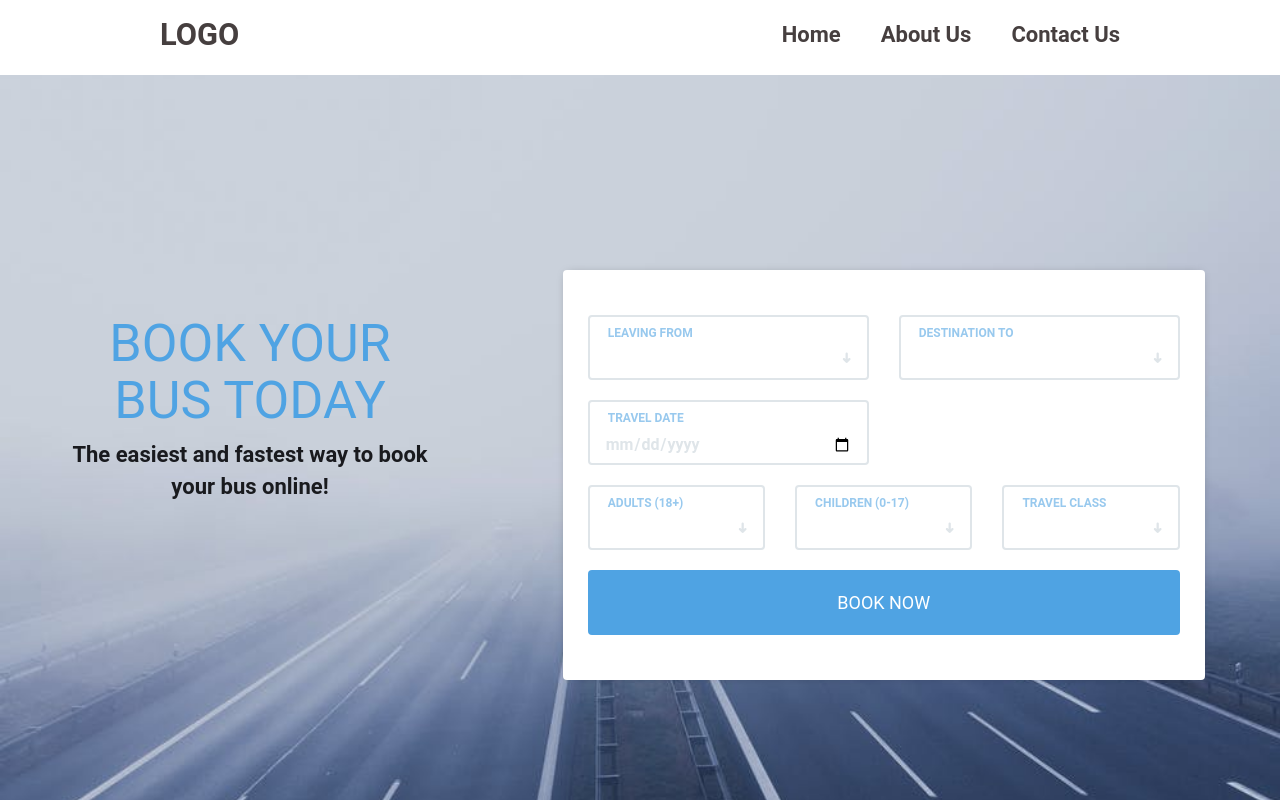
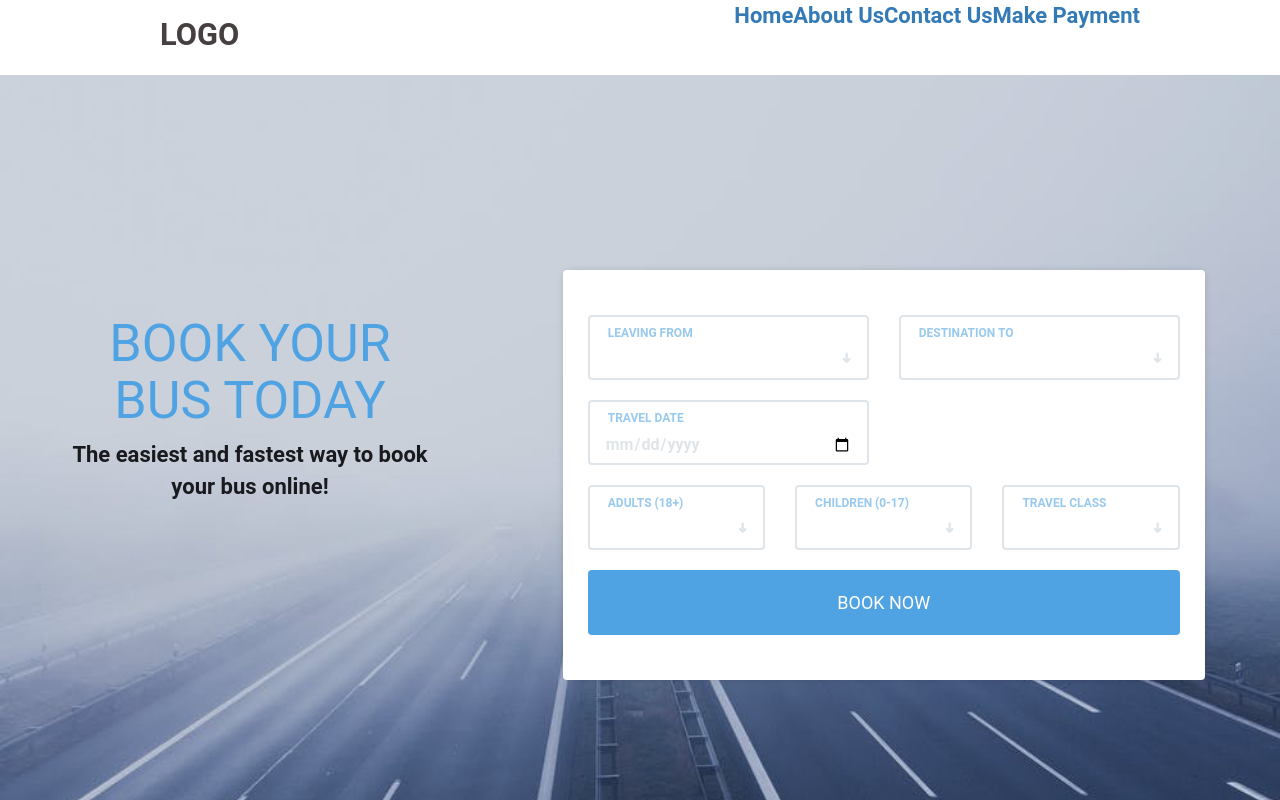
Before and after one commit to LynetteMbula/Bus-booking-web-application, a React (Create React App) app in the folder frontend/: page / in a window 1280 px wide. Shown: the top 800 px of the page. Built offline with nearby package versions, Linux system fonts and the light colour scheme.

Commit message:
routing done in app.js

```diff
--- a/frontend/src/App.js
+++ b/frontend/src/App.js
@@ -1,25 +1,32 @@
-import React from 'react';
-import { BrowserRouter as Route, Switch} from 'react-router-dom';
+import React from "react";
+import { BrowserRouter as Route, Switch } from "react-router-dom";
 //importing a lirary to allow routing . Routing is  is the ability to move between different parts of an application when a user enters a URL or clicks an element ==> npm install react-router-dom to install the library  React-Dom works like a navigation system inside the project to navigate from one page to another.
 //if npm install react-router-dom does not workon vs code try closing vscode and running it in cmd
 
 //import logo from './logo.svg';
-import './App.css';
-import Home from './pages/home';
+import "./App.css";
+import Home from "./pages/Home";
 import Header from "./components/header";
 import Footer from "./components/footer";
+import Payment from "./components/Payment";
 
 function App() {
   return (
     <div className="wrapper">
-    <Header />
-    <article>
-     <Home />
-      <Footer />
-     </article>
-
+      {/* the components for the routes should be enclosed in <section> tag */}
+      <Header />
+      <Switch>
+        <Route exact path="/">
+          <Home />
+        </Route>
+        <Route path="/makepayment">
+          <Payment />
+        </Route>
+      </Switch>
+      <article>
+        <Footer />
+      </article>
     </div>
-
   );
 }
 
--- a/frontend/src/components/header.js
+++ b/frontend/src/components/header.js
@@ -1,31 +1,44 @@
-import React, { Component } from 'react';
-import { Link } from 'react-router-dom';
+import React, { Component } from "react";
+import { Link, Route, Switch } from "react-router-dom";
+import Home from "../pages/Home";
+import Payment from "./Payment";
 
 class Header extends Component {
   render() {
     return (
       //This is the area where you paste your HTML codes
+
       <header>
         <section class="navigation">
           <div class="nav-container">
             <div class="brand">
-					<Link to = '/' >LOGO</Link>
+              <Link to="/">LOGO</Link>
             </div>
             <nav>
               <div class="nav-mobile">
-					  <a id="nav-toggle" href="#!"><span></span></a>
+                <a id="nav-toggle" href="#!">
+                  <span></span>
+                </a>
               </div>
               <ul class="nav-list">
-
-					  <li><a href="index.html">Home</a></li>
-					  <li><a href="#">About Us</a></li>
-					  <li><a href="#">Contact Us</a></li>
+                <Link to="/">
+                  <li>Home</li>{" "}
+                </Link>
+                <Link to="aboutus">
+                  <li>About Us</li>
+                </Link>
+                <Link to="contactus">
+                  <li>Contact Us</li>
+                </Link>
+                <Link to="/makepayment">
+                  <li>Make Payment</li>
+                </Link>
               </ul>
             </nav>
           </div>
         </section>
       </header>
-)
+    );
   }
 }
 export default Header;
--- a/frontend/src/pages/home.js
+++ b/frontend/src/pages/home.js
@@ -1,25 +1,17 @@
-
-import React, { Component } from 'react';
-import Header from "../components/header";
-import Footer from "../components/footer";
-
+import React, { Component } from "react";
 
 //this imports the header and footer to home.js
 
-
-class home extends Component{
-    render(){
-        return(
-
-
-
+class Home extends Component {
+  render() {
+    return (
       <section id="busForm">
         <div id="booking" class="section">
           <div class="section-center">
             <div class="container">
               <div class="row">
                 <div class="col-md-4">
-						<div class="booking-cta" >
+                  <div class="booking-cta">
                     <h1>Book your Bus today</h1>
                     <p>The easiest and fastest way to book your bus online!</p>
                   </div>
@@ -28,7 +20,6 @@ class home extends Component{
                   <div class="booking-form">
                     <form>
                       <div class="form-group">
-
                         <div class="row">
                           <div class="col-md-6">
                             <div class="form-group">
@@ -41,7 +32,6 @@ class home extends Component{
                                 <option>Dodoma</option>
                               </select>
                               <span class="select-arrow"></span>
-
                             </div>
                           </div>
                           <div class="col-md-6">
@@ -55,7 +45,6 @@ class home extends Component{
                                 <option>Dodoma</option>
                               </select>
                               <span class="select-arrow"></span>
-
                             </div>
                           </div>
                         </div>
@@ -64,10 +53,13 @@ class home extends Component{
                             <div class="form-group">
                               <span class="form-label">Travel Date</span>
 
-											<input class="form-control" type="date" required />
+                              <input
+                                class="form-control"
+                                type="date"
+                                required
+                              />
                             </div>
                           </div>
-
                         </div>
                         <div class="row">
                           <div class="col-md-4">
@@ -122,15 +114,8 @@ class home extends Component{
             </div>
           </div>
         </div>
-
       </section>
-
-
-
-
-
-
-)
+    );
   }
 }
-export default home;
+export default Home;
```
Lines whose indentation alone changed are shown as unchanged.
